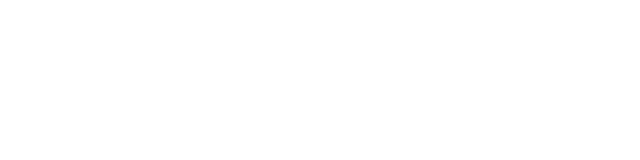
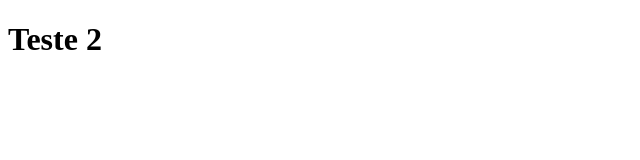
Before and after one commit to Thiago-F/Challenger-Provi, a React (Create React App) app: page / in a window 1280 px wide. Shown: the top 160 px of the page, without its empty margins (0-640 px from the left). Built offline with nearby package versions, Linux system fonts and the light colour scheme; the HTML template or start-up script is replaced by a standard one.

Commit message:
add eslint

```diff
--- a/src/App.js
+++ b/src/App.js
@@ -3,7 +3,7 @@
 function App() {
   return (
     <div className="App">
-
+      <h1>Teste 2</h1>
     </div>
   );
 }
```
Also changed, not shown: package.json (+11 -0 lines), .eslintrc.js (added), 2 other files (tests, documents, lock files or other folders).
